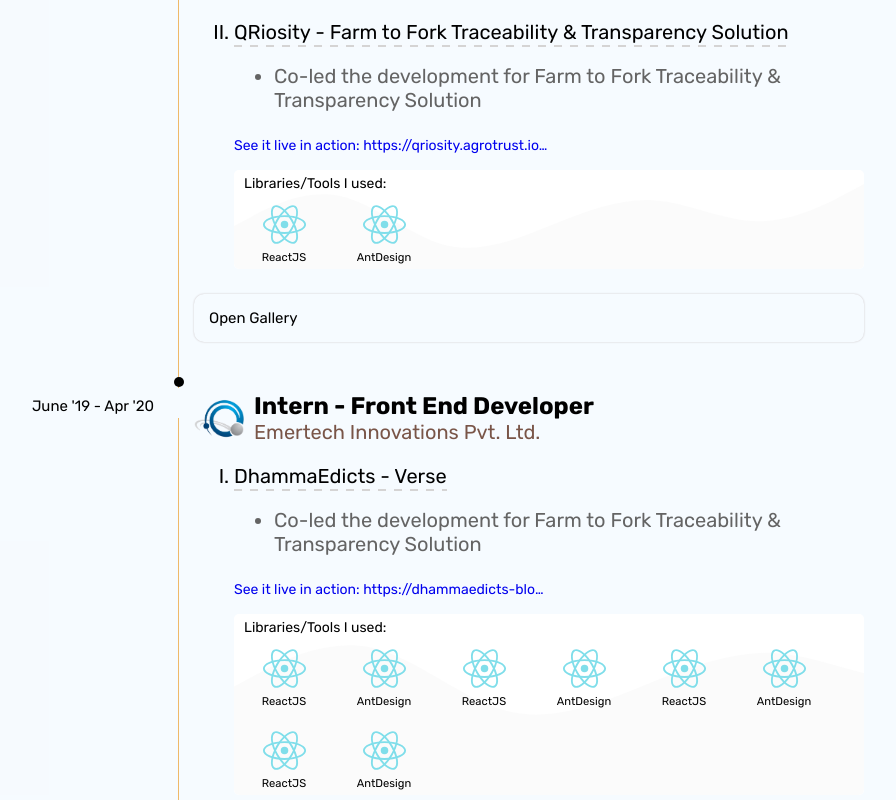
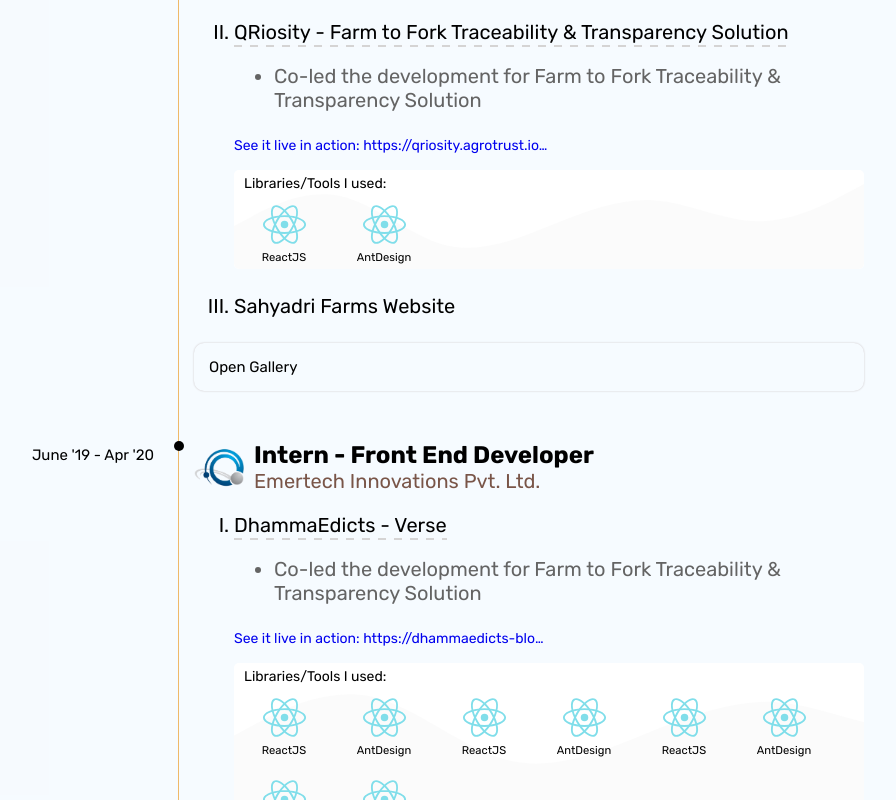
Before and after one commit to AreebKhan619/portfolio-website, a React (Create React App) app: page / in a window 1280 px wide. Shown: the part 2000-2800 px from the top of the page, without its empty margins (206-1102 px from the left). Built offline with nearby package versions, Linux system fonts and the light colour scheme.

Commit message:
Fixed some styling

```diff
--- a/src/components/shared/Timeline/styled.tsx
+++ b/src/components/shared/Timeline/styled.tsx
@@ -61,15 +61,15 @@
       width: 1rem;
       background-color: black;
       border-radius: 50%;
-      top: calc(0.5em - 2.5rem);
+      top: 0;
     }
 
     &::after {
-      height: calc(100% - 3rem);
+      height: 100%;
       width: 0.1rem;
       left: 1.4rem;
       background: #efb969;
-      top: 2.6rem;
+      top: 1rem;
     }
 
     ol {
--- a/src/pages/education/index.tsx
+++ b/src/pages/education/index.tsx
@@ -9,7 +9,7 @@
 const Experience = () => {
   const education = [
     {
-      duration: "July '17 - Oct 2020",
+      duration: "July '17 - Oct '20",
       role: "Bachelors in Computer Science (B.E - C.S.E)",
       institutionName: "Government College of Engineering, Aurangabad",
       institutionURL: "(External Link Indicator)",
@@ -19,7 +19,7 @@
       ],
     },
     {
-      duration: "June '02 - June 2015",
+      duration: "June '02 - June '15",
       role: "HSC (12th)",
       institutionName: "Tyndale Biscoe School",
       institutionURL: "(External Link Indicator)",
@@ -27,7 +27,7 @@
       // rolesAndResponsibilities: ["Did some things here as well"],
     },
     {
-      duration: "June '02 - June 2015",
+      duration: "June '02 - June '15",
       role: "SSC (10th)",
       institutionName: "Tyndale Biscoe School",
       institutionURL: "(External Link Indicator)",
--- a/src/pages/experience/index.tsx
+++ b/src/pages/experience/index.tsx
@@ -108,6 +108,7 @@
             },
           ],
         },
+        "Sahyadri Farms Website"
       ],
       gallery: [],
     },
```
Also changed, not shown: public/cobwebs.png (deleted).
